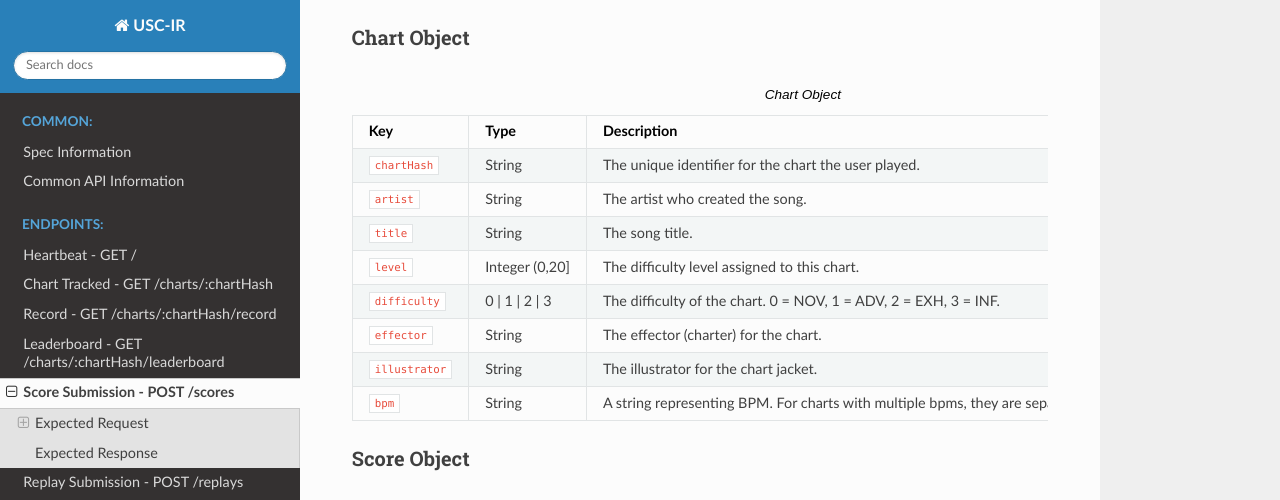
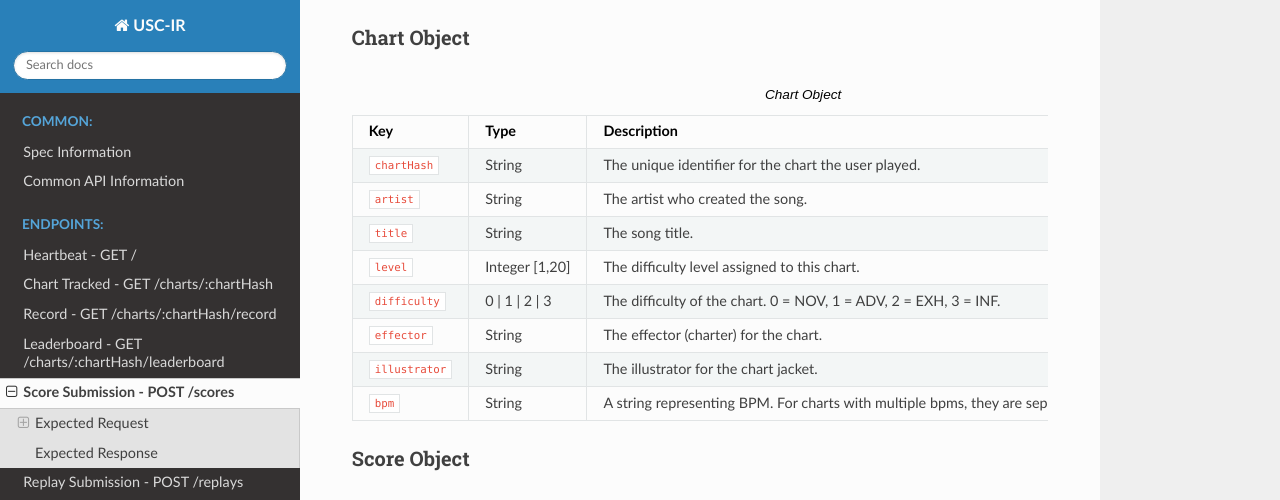
Before and after one commit to zkldi/uscir-spec, a Sphinx documentation site: the page built from source/endpoints/score-submit.rst, in a window 1280 px wide and 900 px high, scrolled down 408 px. Shown: the top 500 px of the window. Built offline with Sphinx 7.4.7 and the Read the Docs theme 2.0.0, drawn with Linux system fonts in a browser that asks for light colours.

Commit message:
No reason for this to be bounded like that.

```diff
--- a/source/endpoints/score-submit.rst
+++ b/source/endpoints/score-submit.rst
@@ -44,7 +44,7 @@ Chart Object
         - String
         - The song title.
     *   - ``level``
-        - Integer (0,20]
+        - Integer [1,20]
         - The difficulty level assigned to this chart.
     *   - ``difficulty``
         - 0 | 1 | 2 | 3
```
